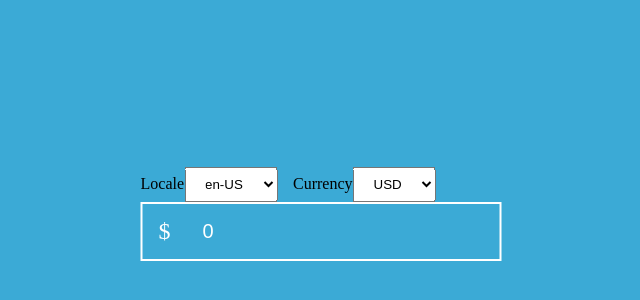
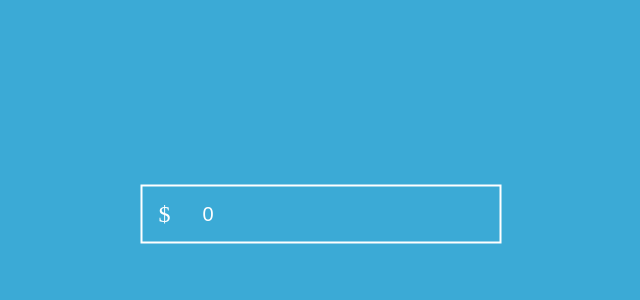
Before and after one commit to VolodymyrBuzinov/currency-input, a React (Create React App) app: page / in a window 1280 px wide. Shown: the part 186-486 px from the top of the page, without its empty margins (319-959 px from the left). Built offline with nearby package versions, Linux system fonts and the light colour scheme.

Commit message:
add cursor step change

```diff
--- a/src/App.tsx
+++ b/src/App.tsx
@@ -1,13 +1,17 @@
 import { CurrencyInput } from "components/CurrencyInput/CurrencyInput";
 import "assets/index.scss";
+import { useCurrencyInput } from "components/CurrencyInput/useCurrencyInput";
 
 function App() {
-  const changeCallback = (v: number) => {
-    console.log(v, "v number in a parent");
-  };
+  const { val, onChange, currencySymbol } = useCurrencyInput();
+
   return (
     <div className="App">
-      <CurrencyInput changeCallback={changeCallback} />
+      <CurrencyInput
+        changeCallback={onChange}
+        value={val}
+        currencySymbol={currencySymbol}
+      />
     </div>
   );
 }
--- a/src/components/CurrencyInput/CurrencyInput.tsx
+++ b/src/components/CurrencyInput/CurrencyInput.tsx
@@ -1,64 +1,26 @@
 import { FC } from "react";
-import { currencies, locales, useCurrencyInput } from "./useCurrencyInput";
 
 interface iCurrencyInput {
-  changeCallback: (v: number) => void;
-  defaultValue?: number;
+  value: string;
+  changeCallback: (e: React.ChangeEvent<HTMLInputElement>) => void;
+  currencySymbol: string;
 }
 
 export const CurrencyInput: FC<iCurrencyInput> = ({
   changeCallback,
-  defaultValue,
+  value,
+  currencySymbol,
 }) => {
-  const {
-    onChange,
-    currencySymbol,
-    handleBLur,
-    setLocale,
-    locale,
-    currency,
-    setCurrency,
-    val,
-  } = useCurrencyInput(changeCallback, defaultValue);
-
   return (
     <div className="CurrencyInput-wrap">
-      <span>Locale</span>
-      <select
-        className="CurrencyInput-locale"
-        name="locale"
-        value={locale}
-        onChange={({ target: { value } }) => setLocale(value)}
-      >
-        {locales.map((localeItem) => (
-          <option key={localeItem} value={localeItem}>
-            {localeItem}
-          </option>
-        ))}
-      </select>
-      <span className="CurrencyInput-label">Currency</span>
-      <select
-        className="CurrencyInput-currency"
-        name="currency"
-        value={currency}
-        onChange={({ target: { value } }) => setCurrency(value)}
-      >
-        {currencies.map((currencyItem) => (
-          <option key={currencyItem} value={currencyItem}>
-            {currencyItem}
-          </option>
-        ))}
-      </select>
-
       <div className="CurrencyInput-content">
         <p className="CurrencyInput-symbol">{currencySymbol}</p>
         <input
           autoFocus
-          value={val}
+          value={value}
           className="CurrencyInput"
           type="text"
-          onChange={onChange}
-          onBlur={handleBLur}
+          onChange={changeCallback}
         />
       </div>
     </div>
--- a/src/components/CurrencyInput/useCurrencyInput.ts
+++ b/src/components/CurrencyInput/useCurrencyInput.ts
@@ -1,43 +1,11 @@
-import { useEffect, useState } from "react";
+import { useState } from "react";
 
-export const currencies = ["EUR", "JPY", "PLN", "GBP", "CHF", "UAH", "USD"];
-
-export const locales = ["de", "ja-JP", "pl", "en-GB", "uk-UA", "en-US"];
-
-export const useCurrencyInput = (
-  changeCallback: (v: number) => void,
-  defaultValue?: number
-) => {
-  const [locale, setLocale] = useState("en-US");
-  const [currency, setCurrency] = useState("USD");
-  const [centsSeparator, setCentsSeparator] = useState("");
-  const [currencySymbol, setCurrencySymbol] = useState("");
-  const [groupSeparator, setGroupSeparator] = useState("");
+export const useCurrencyInput = () => {
+  const centsSeparator = ".";
+  const currencySymbol = "$";
+  const groupSeparator = ",";
   const [val, setVal] = useState("0");
-
-  useEffect(() => {
-    if (typeof defaultValue !== "number" || isNaN(defaultValue))
-      defaultValue = 0;
-
-    setVal(defaultValue.toString());
-  }, [defaultValue]);
-
-  useEffect(() => {
-    getSymbolAndCentsSeparator();
-  }, [currency, locale]);
-
-  const getSymbolAndCentsSeparator = () => {
-    const formatter = new Intl.NumberFormat(locale, {
-      style: "currency",
-      currency: currency,
-    });
-
-    formatter.formatToParts(11111).forEach((item) => {
-      item.type === "currency" && setCurrencySymbol(item.value);
-      item.type === "decimal" && setCentsSeparator(item.value);
-      item.type === "group" && setGroupSeparator(item.value);
-    });
-  };
+  const [numericVal, setNumericVal] = useState(0);
 
   const cutAllButDigits = (val: string) => val.replace(/\D/g, "");
 
@@ -50,7 +18,7 @@ export const useCurrencyInput = (
 
     if (onlySeparator) return `0${centsSeparator}`;
 
-    const formatter = Intl.NumberFormat(locale);
+    const formatter = Intl.NumberFormat("en-US");
 
     const localizedValue = formatter.format(
       Number(cutAllButDigits(splittedVal?.[0]))
@@ -72,36 +40,28 @@ export const useCurrencyInput = (
     );
   };
 
-  const handleBLur = () => {
-    // const newVal = Number(
-    //   val
-    //     .replace(RegExp(`[^\\d\\${centsSeparator}]`, "g"), "")
-    //     .replace(RegExp(`\\${centsSeparator}`), ".")
-    // );
-    // setVal(Intl.NumberFormat(locale).format(newVal));
+  const setCursorPosition = (
+    target: EventTarget & HTMLInputElement,
+    step?: number
+  ) => {
+    target.selectionDirection = "forward";
+    const selectionStart = target.selectionStart || 0;
+    window.requestAnimationFrame(() => {
+      target.selectionStart = !!step ? selectionStart + step : selectionStart;
+      target.selectionEnd = !!step ? selectionStart + step : selectionStart;
+    });
   };
 
   const onChange = (e: React.ChangeEvent<HTMLInputElement>) => {
     let value = e.target.value;
     const target = e.target;
 
-    const selectionStart = target.selectionStart || 0 + 1;
-    const selectionEnd = target.selectionEnd;
-    if (value.length !== selectionEnd)
-      window.requestAnimationFrame(() => {
-        target.selectionStart = selectionStart;
-        target.selectionEnd = selectionStart;
-      });
-
     const regex = RegExp(`[^\\d\\${centsSeparator}\\${groupSeparator}]`, "g");
     const dotsCount = value.replace(RegExp(`[^\\${centsSeparator}]`, "g"), "");
     const splittedVal = value.split(`${centsSeparator}`);
     const symbolsAfterDot = splittedVal?.[1];
-    const valueLength = cutAllButDigits(splittedVal?.[0]).length;
 
     if (regex.test(value) || dotsCount.length > 1) return;
-
-    if (valueLength > 12) return;
 
     if (!!symbolsAfterDot) {
       value =
@@ -110,20 +70,23 @@ export const useCurrencyInput = (
         cutAllButDigits(symbolsAfterDot).slice(0, 2);
     }
 
-    changeCallback(makeNumberValue(value));
+    setNumericVal(makeNumberValue(value));
 
-    setVal(makeLocaleString(value));
+    setVal((pv) => {
+      setCursorPosition(
+        target,
+        Number(makeLocaleString(value).length - pv.length >= 2)
+      );
+
+      return makeLocaleString(value);
+    });
   };
 
   return {
     onChange,
     makeLocaleString,
     currencySymbol,
-    handleBLur,
-    locale,
-    setLocale,
-    currency,
-    setCurrency,
     val,
+    numericVal,
   };
 };
```
